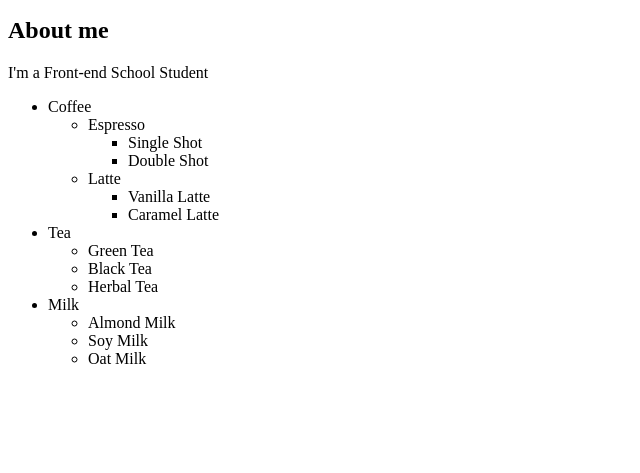
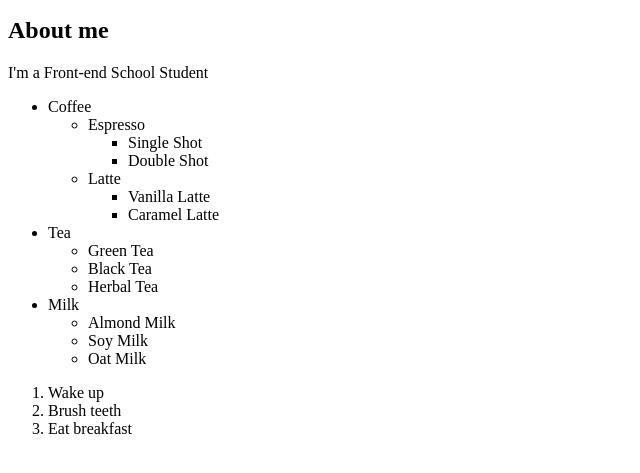
Before and after one commit to tol-san/learn-front-dev, a plain HTML site: page index.html in a window 1280 px wide. Shown: the part 119-592 px from the top of the page, without its empty margins (0-640 px from the left). Drawn offline with Linux system fonts and the light colour scheme.

Commit message:
Add order list code

```diff
--- a/index.html
+++ b/index.html
@@ -43,5 +43,13 @@
             </ul>
         </li>
     </ul>
+
+
+    <!-- order list  -->
+     <ol type="1"> <!--A, a, I, i-->
+        <li>Wake up</li>
+        <li>Brush teeth</li>
+        <li>Eat breakfast</li>
+     </ol>
 </body>
 </html>
```
